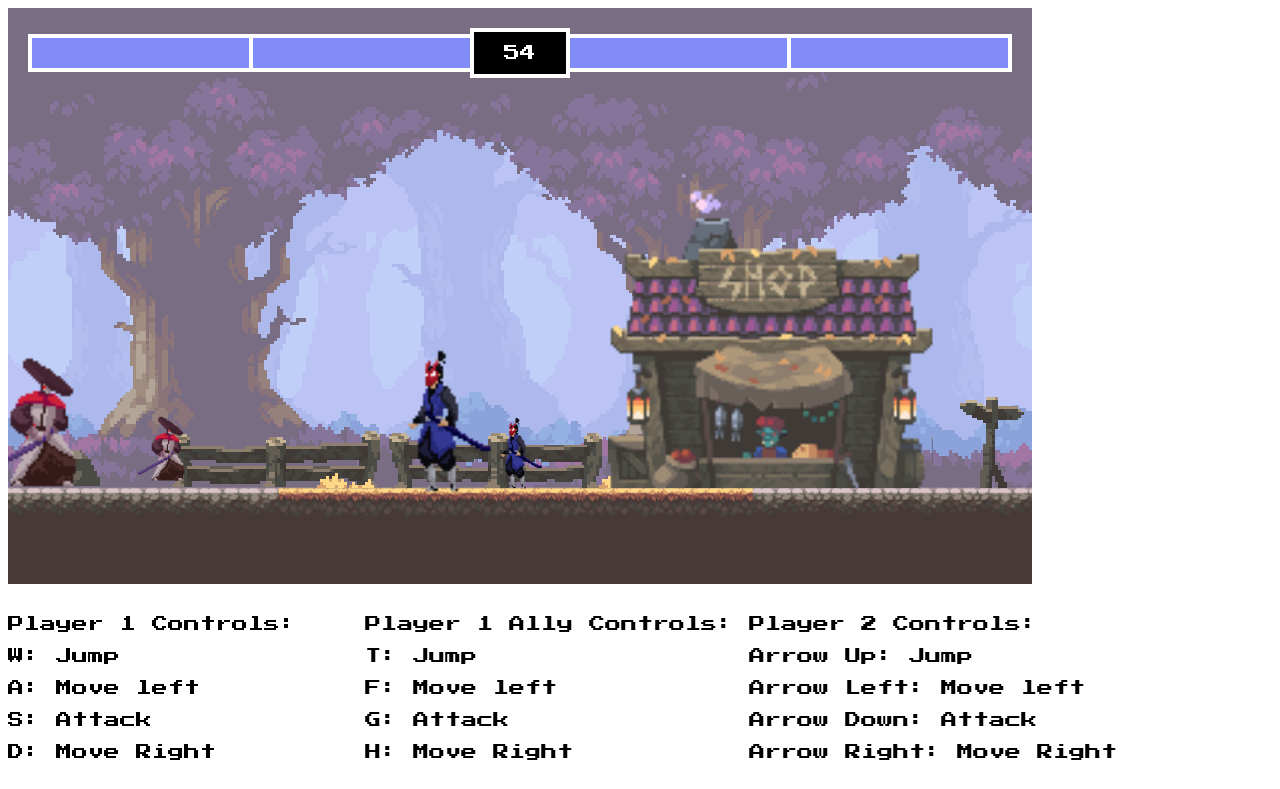
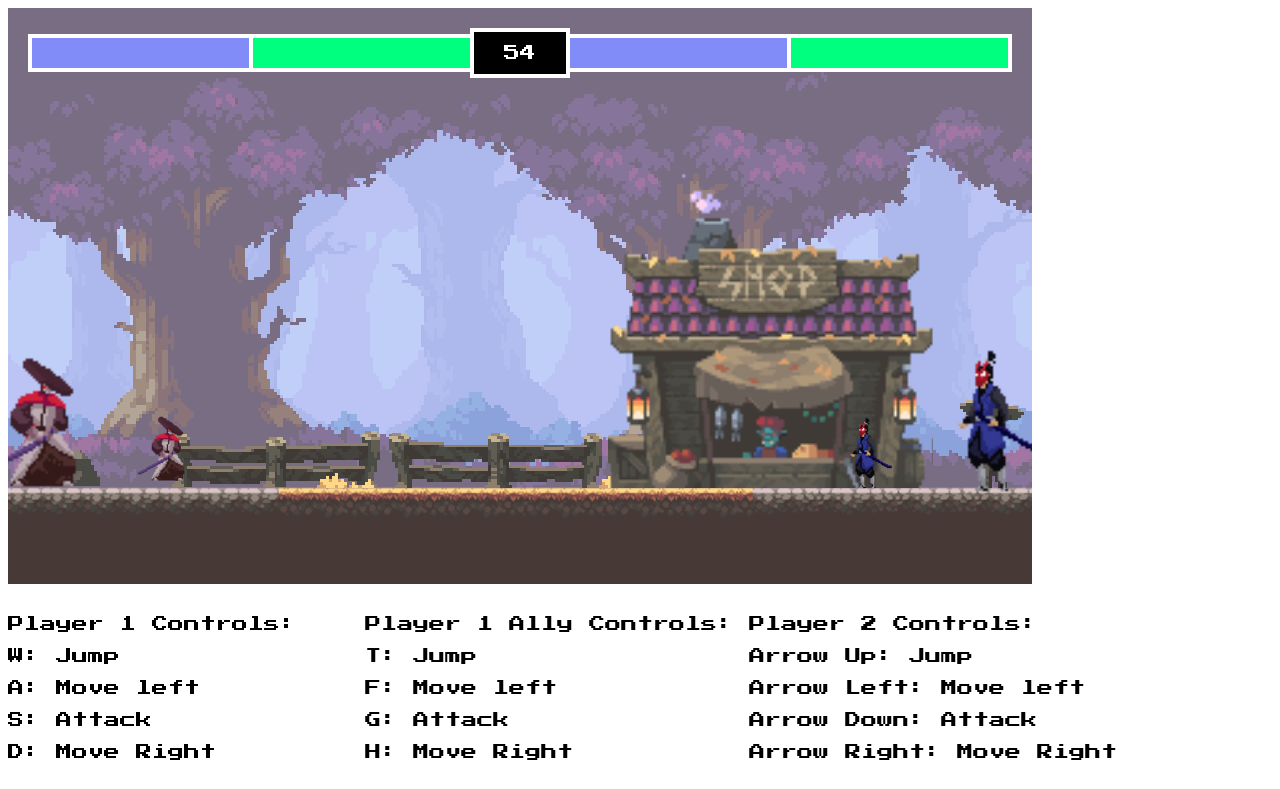
Before and after one commit to Jeffrey-Chung/Fighting-Game, a plain HTML site: page index.html in a window 1280 px wide. Shown: the top 789 px of the page. Drawn offline with nearby package versions, Linux system fonts and the light colour scheme.

Commit message:
changed health bar for allies + re-positioned enemies

```diff
--- a/index.html
+++ b/index.html
@@ -23,11 +23,12 @@
                     style="position: absolute; background-color:#818CF8; top: 0; right: 0; bottom: 0; width: 100%">
                 </div>
             </div>
+             <!--Small Player Health-->
             <div
                 style="position: relative; width: 100%; display: flex; justify-content: flex-end; border-top: 4px solid white; border-left: 4px solid white; border-bottom: 4px solid white;">
                 <div style="background-color: red; height: 30px; width: 100%;"></div>
                 <div id="playerHealth"
-                    style="position: absolute; background-color:#818CF8; top: 0; right: 0; bottom: 0; width: 100%">
+                    style="position: absolute; background-color:#00FF7F; top: 0; right: 0; bottom: 0; width: 100%">
                 </div>
             </div>
             <!--Timer-->
@@ -41,11 +42,12 @@
                 <div id="enemyHealth"
                     style="position: absolute; background-color: #818CF8; top: 0; right: 0; bottom: 0; left: 0;"></div>
             </div>
+            <!--Small Enemy Health-->
             <div
                 style="position: relative; width: 100%; border-top: 4px solid white; border-right: 4px solid white; border-bottom: 4px solid white;">
                 <div style="background-color: red; height: 30px;"></div>
                 <div id="enemyTwoHealth"
-                    style="position: absolute; background-color: #818CF8; top: 0; right: 0; bottom: 0; left: 0;"></div>
+                    style="position: absolute; background-color: #00FF7F; top: 0; right: 0; bottom: 0; left: 0;"></div>
             </div>
         </div>
         <div id="displayText"
--- a/index.js
+++ b/index.js
@@ -149,7 +149,7 @@ const playerTwo = new Fighter({
 
 const enemy = new Fighter({
     position: {
-        x: 400,
+        x: 950,
         y: 100
     },
     velocity: {
@@ -210,7 +210,7 @@ const enemy = new Fighter({
 
 const enemyTwo = new Fighter({
     position: {
-        x: 600,
+        x: 950,
         y: 100
     },
     velocity: {
```
